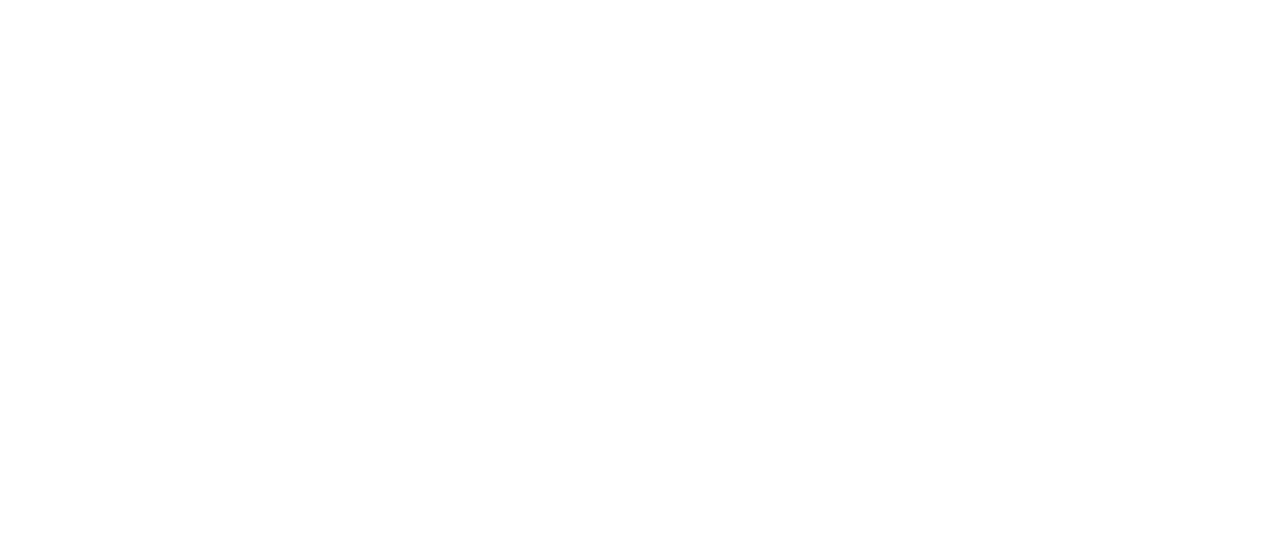
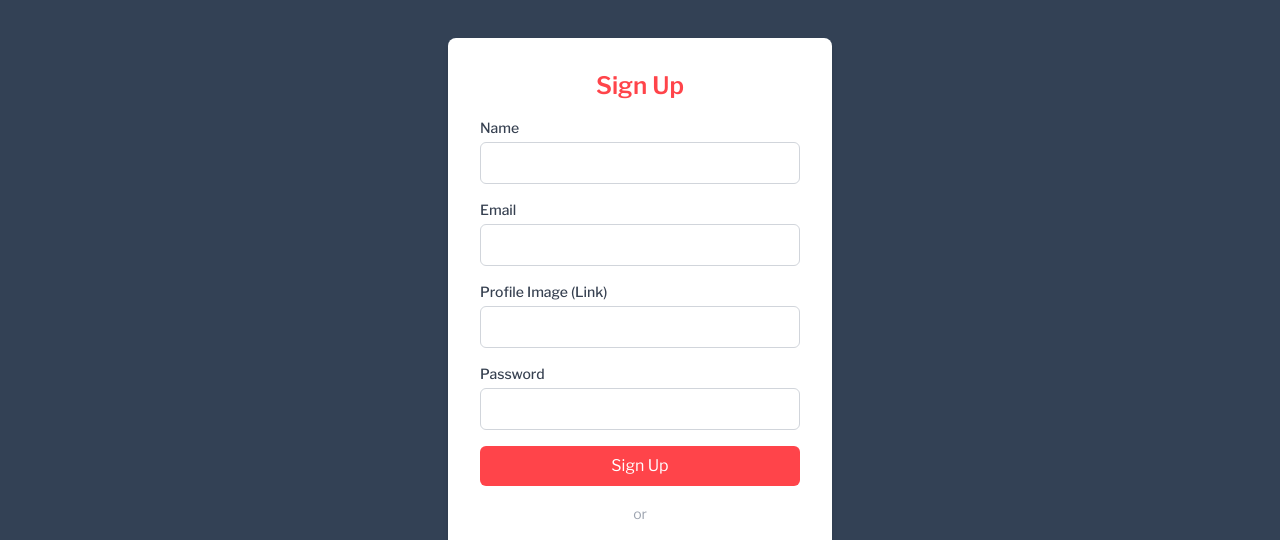
Before and after one commit to rashidsarkar/Wedding-Planner--a9, a React (Vite) app: page /signup in a window 1280 px wide. Shown: the part 372-912 px from the top of the page. Before the commit the page ends 800 px from the top, so only its background shows below. Built offline with nearby package versions, Linux system fonts and the light colour scheme; no server answers.

Commit message:
Added a new signup page to the application

```diff
--- a/src/Pages/Account/SignUp.jsx
+++ b/src/Pages/Account/SignUp.jsx
@@ -1,5 +1,172 @@
+import { Link, useLocation, useNavigate } from "react-router-dom";
+import { SiGoogle } from "react-icons/si"; // Import the Google icon
+import { FaImage } from "react-icons/fa"; // Import the image icon
+import { AuthContext } from "../../FireBase/AuthProvider";
+import { createContext, useContext, useEffect } from "react";
+import { PreveLoca } from "./Login";
+import swal from "sweetalert";
+
 function SignUp() {
-  return <div></div>;
+  const { singupWithEmalPass, googleSing, user, updateProfiles } =
+    useContext(AuthContext);
+
+  const preveLocation = useLocation();
+
+  const navigat = useNavigate();
+
+  const handleSubmit = (event) => {
+    event.preventDefault();
+
+    const form = new FormData(event.currentTarget);
+    const email = form.get("email");
+    const password = form.get("password");
+    const name = form.get("name");
+    const image = form.get("image");
+    // Password validation criteria
+
+    if (password.length < 6) {
+      console.log("Password must be at least 6 characters.");
+      swal(
+        "Password Error",
+        "Password must be at least 6 characters.",
+        "error"
+      );
+    } else if (!/[A-Z]/.test(password)) {
+      console.log("Password must contain at least one capital letter.");
+      swal(
+        "Password Error",
+        "Password must contain at least one capital letter.",
+        "error"
+      );
+    } else if (!/[!@#$%^&*()_+[\]{};':"\\|,.<>?~]/.test(password)) {
+      console.log("Password must contain at least one special character.");
+      swal(
+        "Password Error",
+        "Password must contain at least one special character.",
+        "error"
+      );
+    } else {
+      singupWithEmalPass(email, password)
+        .then((user) => {
+          updateProfiles(name, image)
+            .then(() => {
+              navigat(preveLocation?.state || "/");
+            })
+            .catch();
+
+          console.log(user.user);
+        })
+        .catch((error) => {
+          console.log(error.message);
+        });
+    }
+  };
+
+  const handleGoogleSignUp = () => {
+    googleSing()
+      .then((user) => {
+        navigat(preveLocation?.state || "/");
+        console.log(user.user);
+      })
+      .catch((error) => {
+        console.log(error.message);
+      });
+  };
+
+  return (
+    <div className="flex items-center justify-center min-h-screen bg-slate-700">
+      <div className="p-8 bg-white rounded-lg shadow-md w-96">
+        <h2 className="text-2xl font-semibold text-center mb-4 text-[#FF444A]">
+          Sign Up
+        </h2>
+        <form onSubmit={handleSubmit}>
+          <div className="mb-4">
+            <label
+              htmlFor="name"
+              className="block text-sm font-medium text-gray-700"
+            >
+              Name
+            </label>
+            <input
+              type="text"
+              id="name"
+              name="name"
+              className="mt-1 p-2 block w-full rounded-md border border-gray-300 focus:ring focus:ring-[#FF444A] focus:ring-opacity-50"
+              required
+            />
+          </div>
+          <div className="mb-4">
+            <label
+              htmlFor="email"
+              className="block text-sm font-medium text-gray-700"
+            >
+              Email
+            </label>
+            <input
+              type="email"
+              id="email"
+              name="email"
+              className="mt-1 p-2 block w-full rounded-md border border-gray-300 focus:ring focus:ring-[#FF444A] focus:ring-opacity-50"
+              required
+            />
+          </div>
+
+          <div className="mb-4">
+            <label
+              htmlFor="image"
+              className="block text-sm font-medium text-gray-700"
+            >
+              Profile Image (Link)
+            </label>
+            <input
+              type="text"
+              id="image"
+              name="image"
+              className="mt-1 p-2 block w-full rounded-md border border-gray-300 focus:ring focus:ring-[#FF444A] focus:ring-opacity-50"
+            />
+          </div>
+          <div className="mb-4">
+            <label
+              htmlFor="password"
+              className="block text-sm font-medium text-gray-700"
+            >
+              Password
+            </label>
+            <input
+              type="password"
+              id="password"
+              name="password"
+              className="mt-1 p-2 block w-full rounded-md border border-gray-300 focus:ring focus:ring-[#FF444A] focus:ring-opacity-50"
+              required
+            />
+          </div>
+
+          <button
+            type="submit"
+            className="bg-[#FF444A] w-full text-white py-2 px-4 rounded-md hover:bg-[#FF3333] transition duration-300"
+          >
+            Sign Up
+          </button>
+        </form>
+        <p className="mt-4 text-center text-gray-600">
+          <span className="text-sm text-gray-400">or</span>
+        </p>
+        <button
+          onClick={handleGoogleSignUp}
+          className="mt-4 bg-[#4285F4] w-full text-white py-2 px-4 rounded-md hover:bg-[#357AE8] transition duration-300 flex items-center justify-center"
+        >
+          <SiGoogle className="w-6 h-6 mr-2" /> {/* Google icon */}
+          Sign Up with Google
+        </button>
+        <p className="mt-4 text-sm text-center text-gray-600">
+          Already have an account?{" "}
+          <Link to="/login" className="text-[#FF444A] hover:underline">
+            Login
+          </Link>
+        </p>
+      </div>
+    </div>
+  );
 }
 
 export default SignUp;
```
